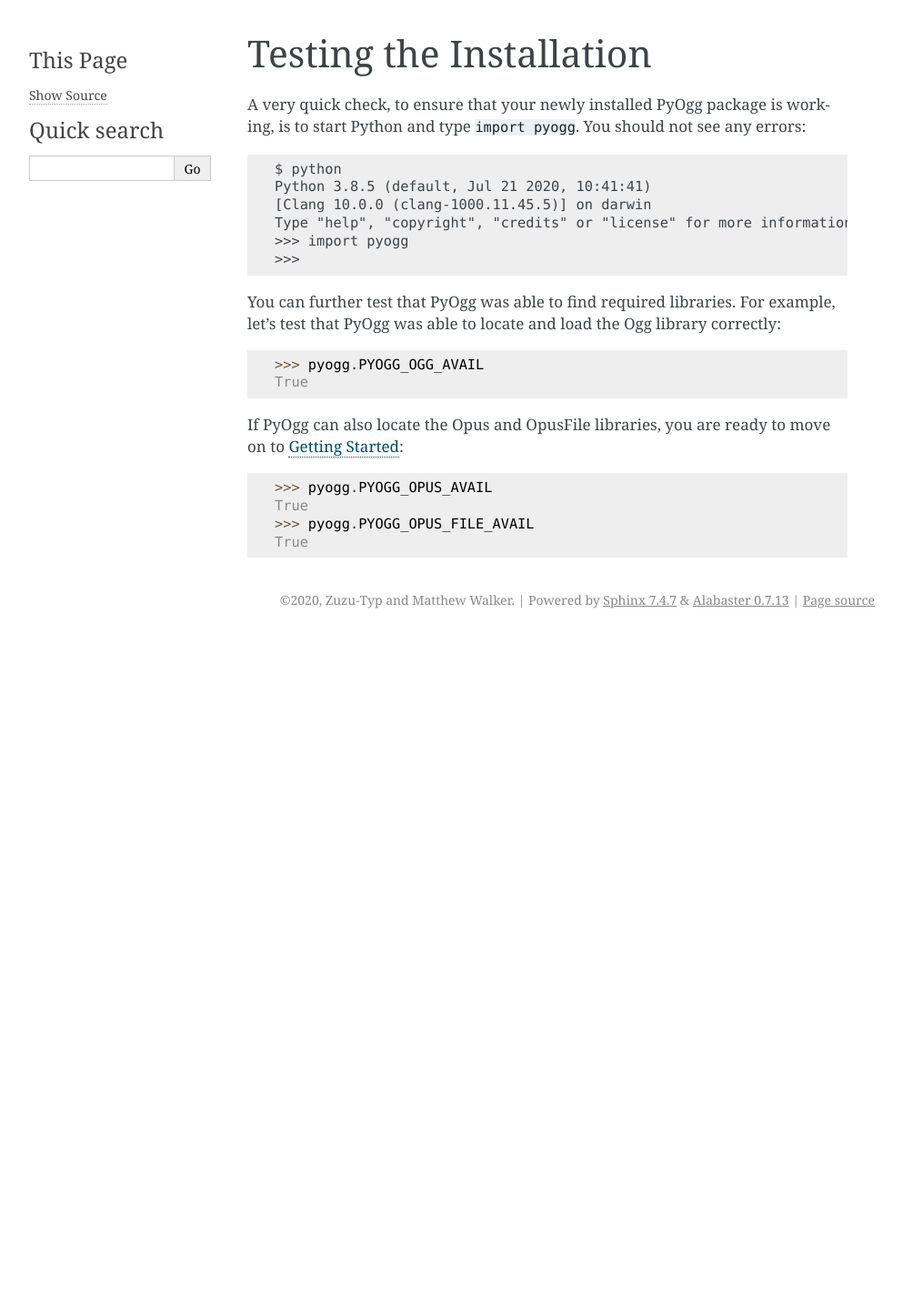
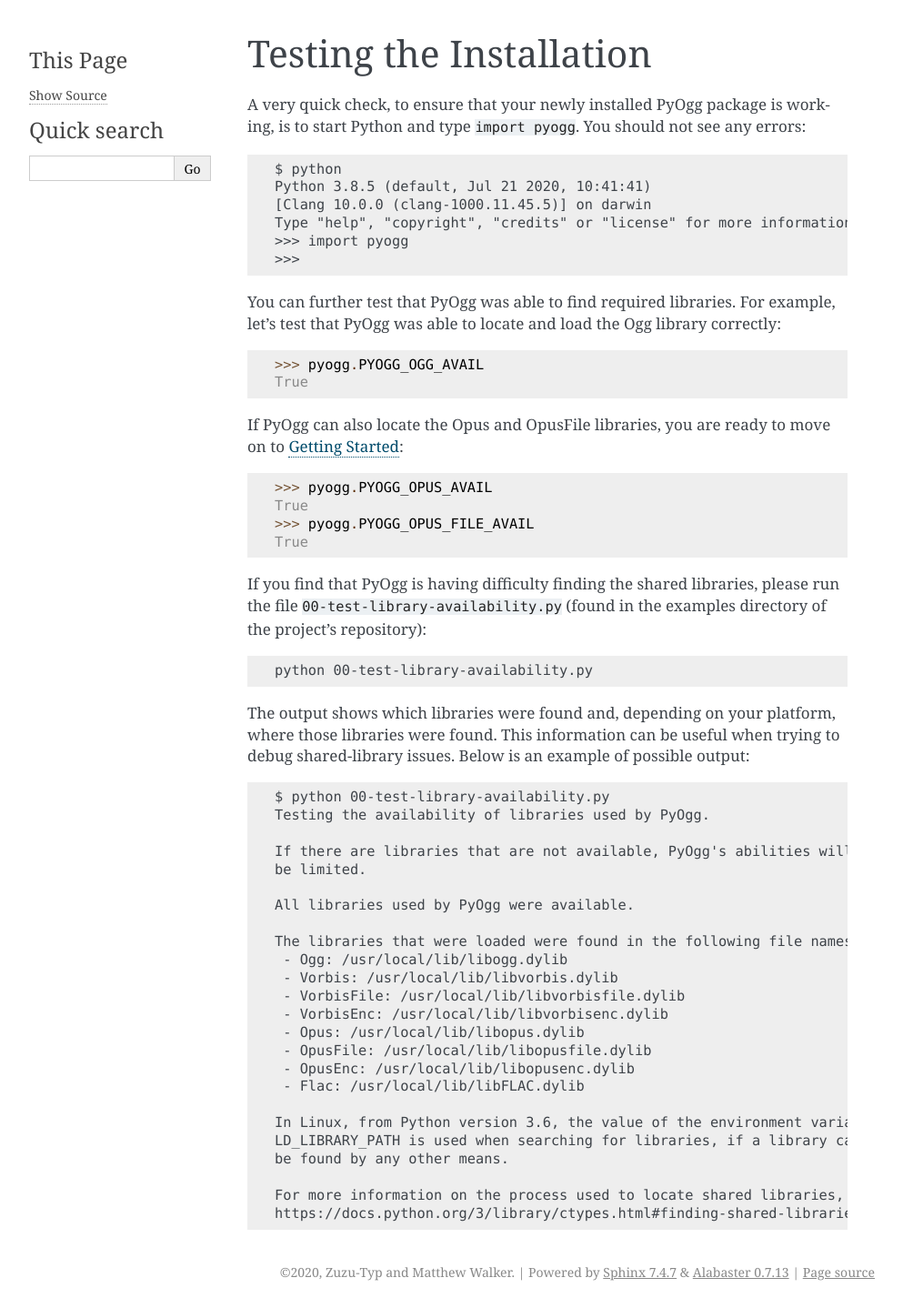
Before and after one commit to TeamPyOgg/PyOgg, a Sphinx documentation site: the page built from docs/testing_installation.rst, in a window 1280 px wide. Shown: the whole page at 91% size, without its empty margins (148-1141 px from the left). Built offline with Sphinx 7.4.7, drawn with Linux system fonts in a browser that asks for light colours; before the commit the page ends 900 px from its top, so only the background shows below that.

Commit message:
Added section of debugging shared library issues; other small documentation improvements

```diff
--- a/docs/development.rst
+++ b/docs/development.rst
@@ -72,10 +72,10 @@ examined by installing the Python coverage package::
 
 And then running the tests with the command::
 
-  coverage run --source=.. -m pytest
+  coverage run --source=../pyogg -m pytest
   coverage html
 
-You can then open the file ``htmlcov/index.html`` that gives a
+You can then open the file ``htmlcov/index.html``, which gives a
 detailed line-by-line analysis of the tests' coverage.
 
 
--- a/docs/testing_installation.rst
+++ b/docs/testing_installation.rst
@@ -26,3 +26,41 @@ ready to move on to :ref:`getting_started`::
   True
   >>> pyogg.PYOGG_OPUS_FILE_AVAIL
   True
+
+If you find that PyOgg is having difficulty finding the shared
+libraries, please run the file ``00-test-library-availability.py``
+(found in the examples directory of the project's repository):
+
+.. code-block:: text
+
+  python 00-test-library-availability.py
+
+The output shows which libraries were found and, depending on your
+platform, where those libraries were found.  This information can be
+useful when trying to debug shared-library issues.  Below is an
+example of possible output::
+
+  $ python 00-test-library-availability.py
+  Testing the availability of libraries used by PyOgg.
+
+  If there are libraries that are not available, PyOgg's abilities will
+  be limited.
+
+  All libraries used by PyOgg were available.
+
+  The libraries that were loaded were found in the following file names:
+   - Ogg: /usr/local/lib/libogg.dylib
+   - Vorbis: /usr/local/lib/libvorbis.dylib
+   - VorbisFile: /usr/local/lib/libvorbisfile.dylib
+   - VorbisEnc: /usr/local/lib/libvorbisenc.dylib
+   - Opus: /usr/local/lib/libopus.dylib
+   - OpusFile: /usr/local/lib/libopusfile.dylib
+   - OpusEnc: /usr/local/lib/libopusenc.dylib
+   - Flac: /usr/local/lib/libFLAC.dylib
+
+  In Linux, from Python version 3.6, the value of the environment variable
+  LD_LIBRARY_PATH is used when searching for libraries, if a library cannot
+  be found by any other means.
+
+  For more information on the process used to locate shared libraries, see
+  https://docs.python.org/3/library/ctypes.html#finding-shared-libraries
```
